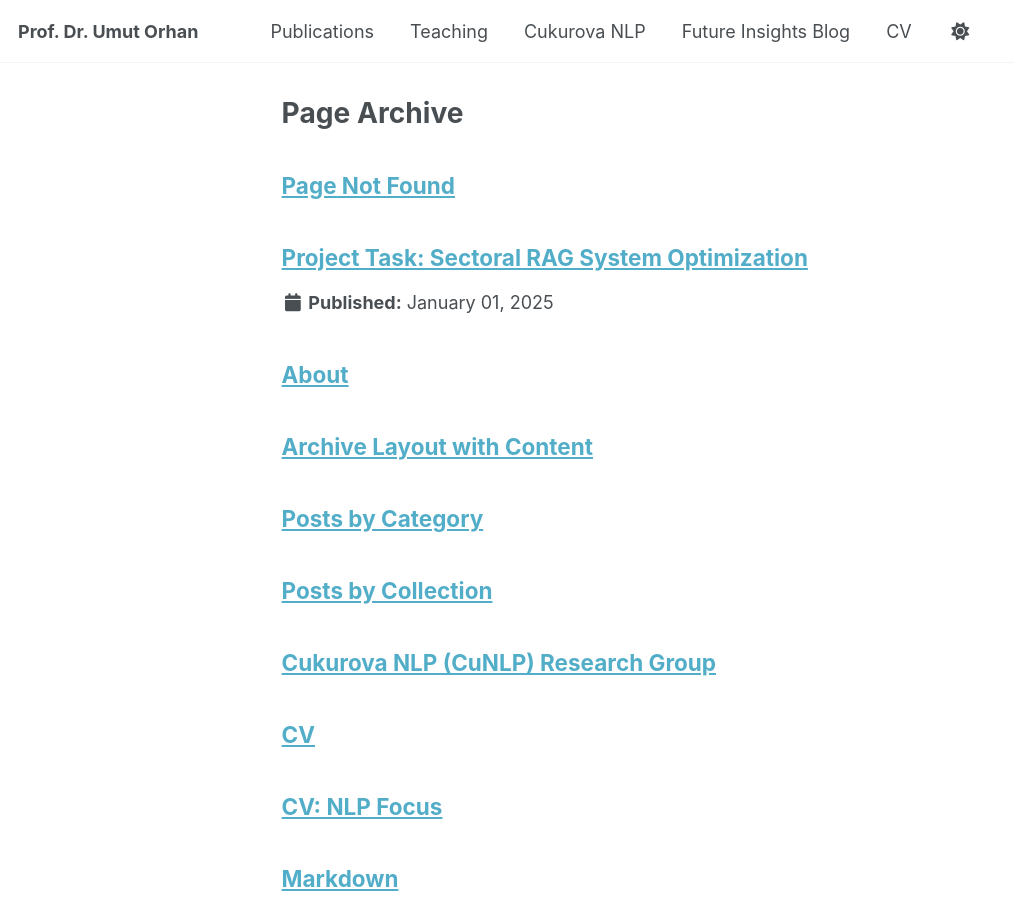
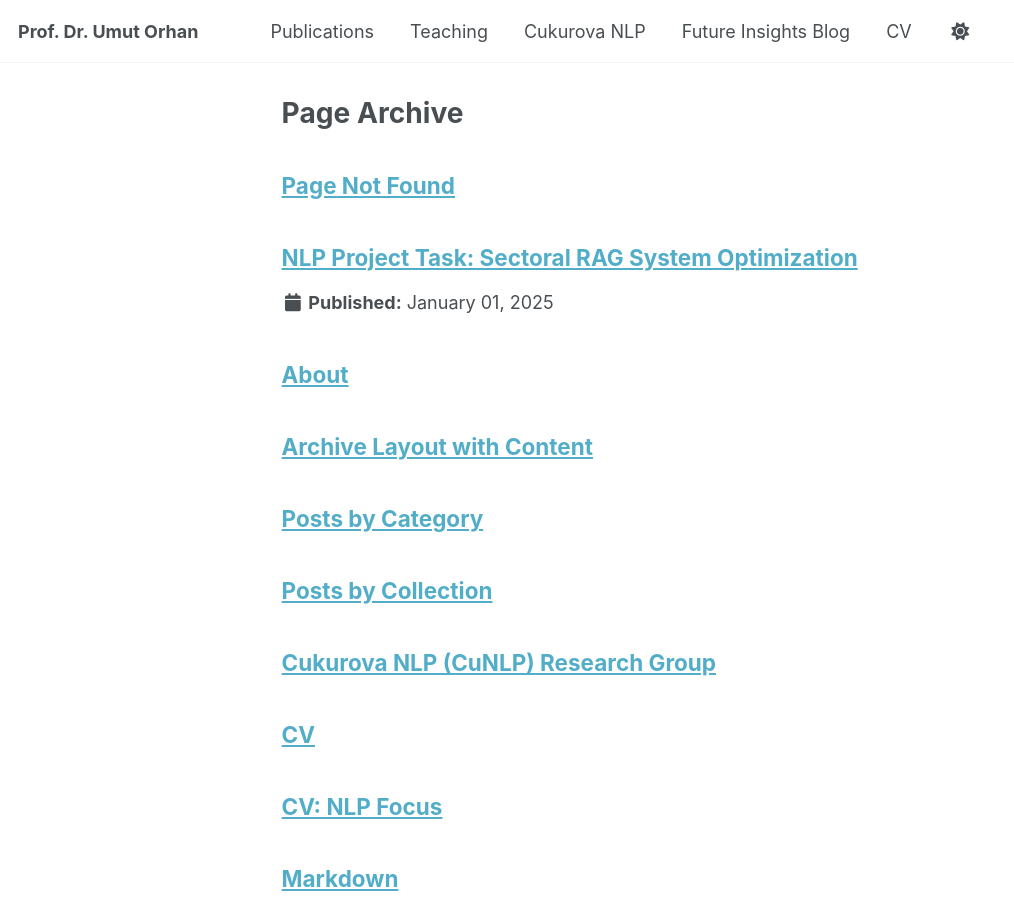
Before and after one commit to uorhan/uorhan.github.io, a Jekyll site: the page built from _pages/page-archive.html, in a window 1280 px wide and 900 px high. Shown: the whole window, without its empty margins (0-1014 px from the left). Built offline with Jekyll 4.4.1, drawn with Linux system fonts in a browser that asks for light colours.

Commit message:
Update title for RAG task to include 'NLP'

```diff
--- a/files/RAG-task.md
+++ b/files/RAG-task.md
@@ -1,6 +1,5 @@
 ---
-layout: post
-title: "Project Task: Sectoral RAG System Optimization"
+title: "NLP Project Task: Sectoral RAG System Optimization"
 date: 2025-1-1
 categories: [NLP, Project, RAG, AI]
 tags: [rag, llm, chunking, vector-db]
```
